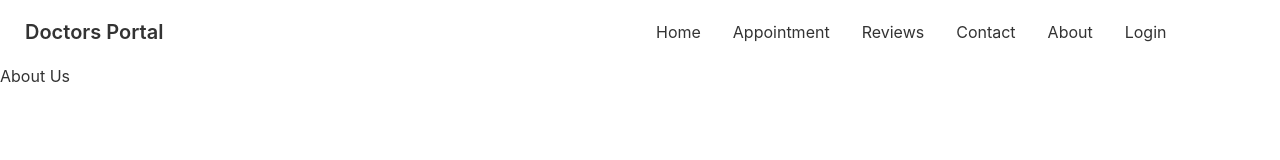
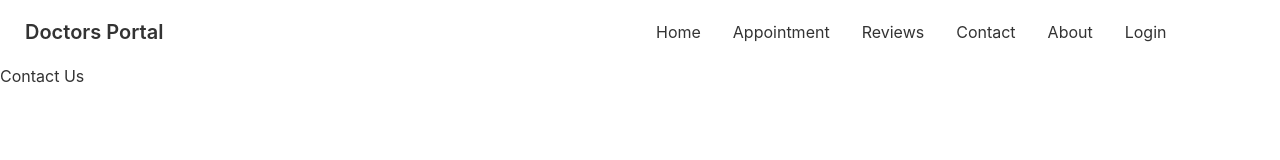
Before and after one commit to Mehadi-Hasan98/doctors-portal, a React (Create React App) app: page /contact in a window 1280 px wide. Shown: the top 160 px of the page. Built offline with nearby package versions, Linux system fonts and the light colour scheme.

Commit message:
Navbar Added

```diff
--- a/src/App.js
+++ b/src/App.js
@@ -4,6 +4,7 @@ import Navbar from './Pages/Shared/Navbar';
 import Home from './Pages/Home/Home';
 import About from './Pages/About/About';
 import Login from './Pages/Login/Login';
+import Contact from './Pages/Contact/Contact';
 
 function App() {
   return (
@@ -13,7 +14,7 @@ function App() {
         <Route path="/" element={<Home />} />
         <Route path="appontment" element={<About />} />
         <Route path="reviews" element={<About />} />
-        <Route path="contact" element={<About />} />
+        <Route path="contact" element={<Contact></Contact>} />
         <Route path="about" element={<About />} />
         <Route path="login" element={<Login />} />
       </Routes>
--- /dev/null
+++ b/src/Pages/Contact/Contact.js
@@ -0,0 +1,11 @@
+import React from 'react';
+
+const Contact = () => {
+    return (
+        <div>
+            <h2>Contact Us</h2>
+        </div>
+    );
+};
+
+export default Contact;
```
